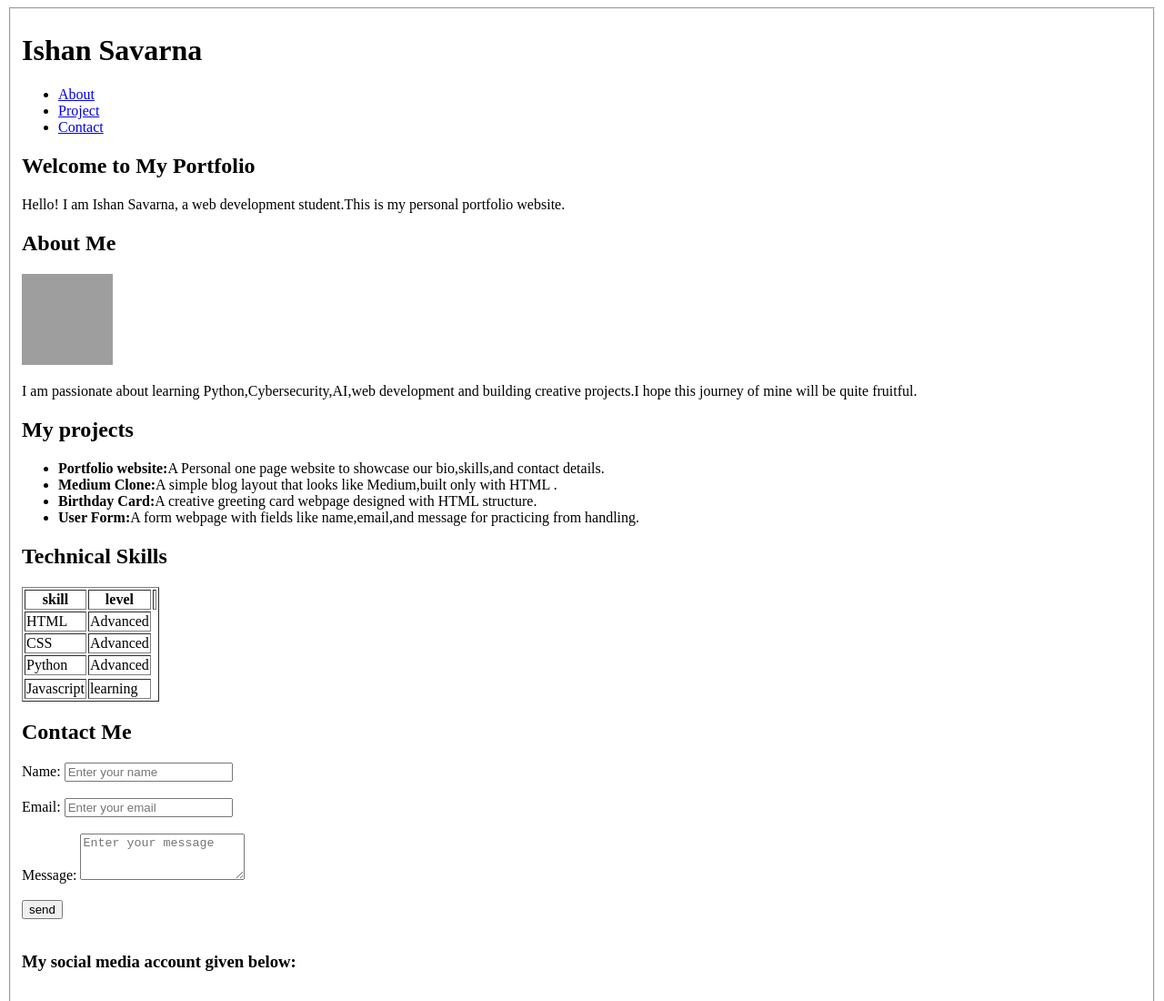
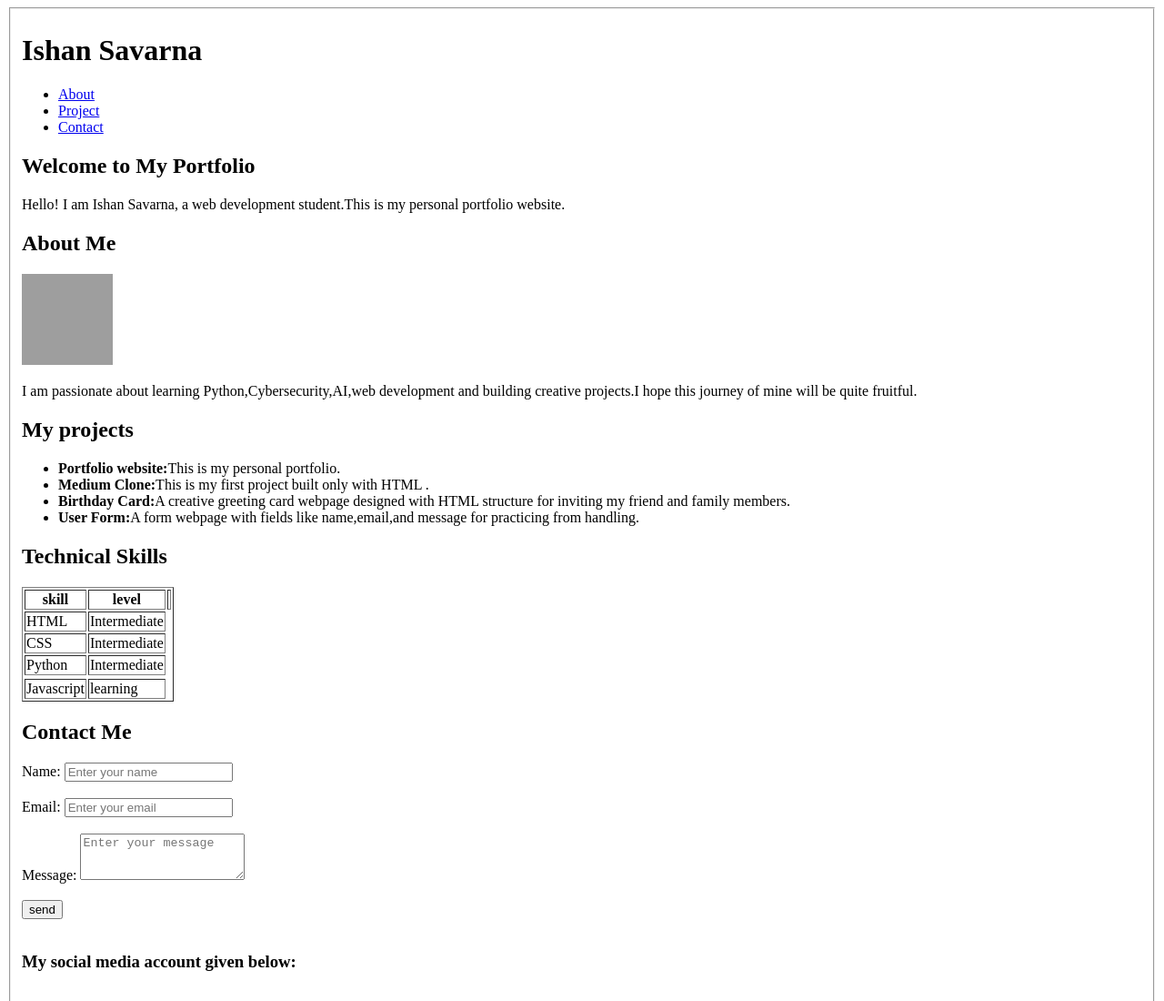
Before and after one commit to cyberJEET0/HTML-Assignment, a plain HTML site: page Lab 1/index.html in a window 1280 px wide. Shown: the top 1100 px of the page at 91% size. Drawn offline with Linux system fonts and the light colour scheme; grey boxes are pictures that could not be loaded.

Commit message:
Update index.html

```diff
--- a/Lab 1/index.html
+++ b/Lab 1/index.html
@@ -26,9 +26,9 @@
     <h2>My projects</h2>
 
 <ul>
-    <li><b>Portfolio website:</b>A Personal one page website to showcase our bio,skills,and contact details.</li>
-    <li><b>Medium Clone:</b>A simple blog layout that looks like Medium,built only with HTML .</li>
-    <li><b>Birthday Card:</b>A creative greeting card webpage designed with HTML structure.</li>
+    <li><b>Portfolio website:</b>This is my personal portfolio.</li>
+    <li><b>Medium Clone:</b>This is my first project built only with HTML .</li>
+    <li><b>Birthday Card:</b>A creative greeting card webpage designed with HTML structure for inviting my friend and family members.</li>
     <li><b>User Form:</b>A form webpage with fields like name,email,and message for practicing from handling.</li>
 </ul>
 
@@ -49,15 +49,15 @@
 <tbody>
     <tr>
         <td>HTML</td>
-        <td>Advanced</td>
+        <td>Intermediate</td>
     </tr>
     <tr>
         <td>CSS</td>
-        <td>Advanced</td>
+        <td>Intermediate</td>
     </tr>
     <tr>
         <td>Python</td>
-        <td>Advanced</td>
+        <td>Intermediate</td>
     <tr>
     </tr>
         <td>Javascript</td>
@@ -110,4 +110,5 @@
 </body>
 </fieldset>
 
+
 </html>
```
